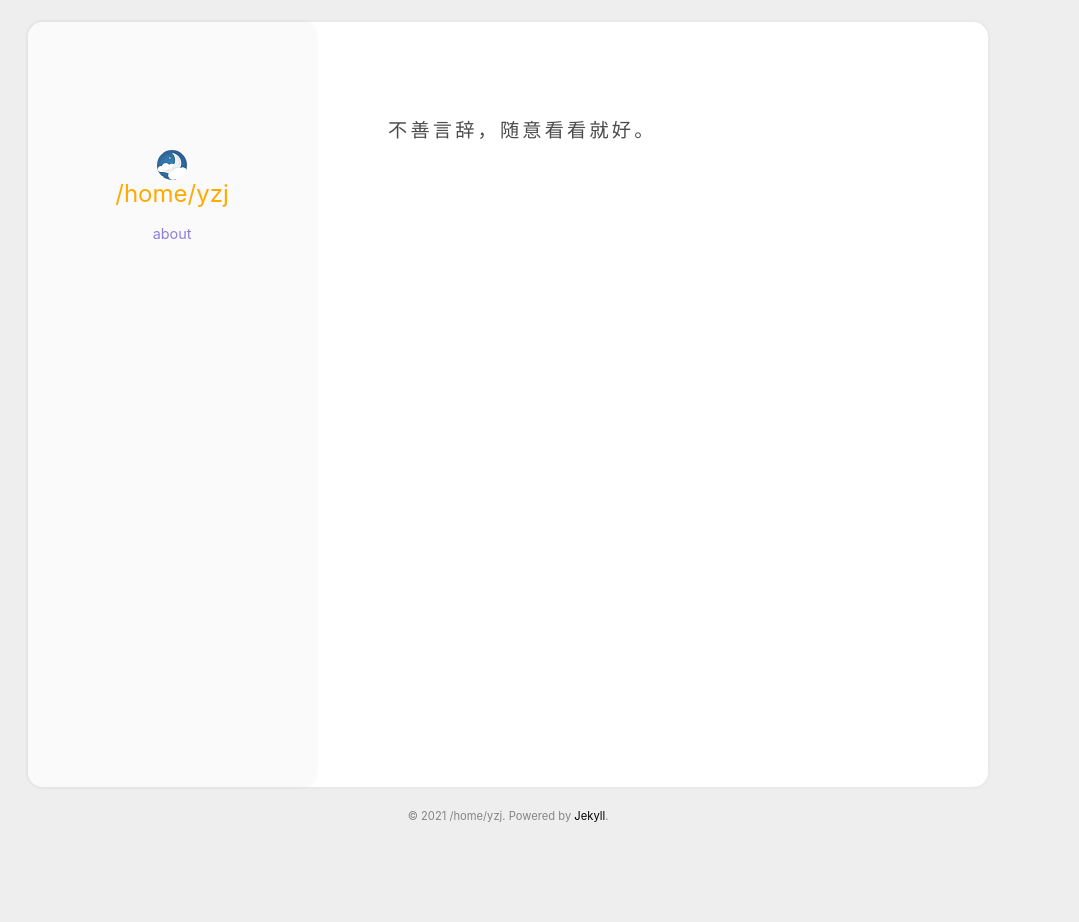
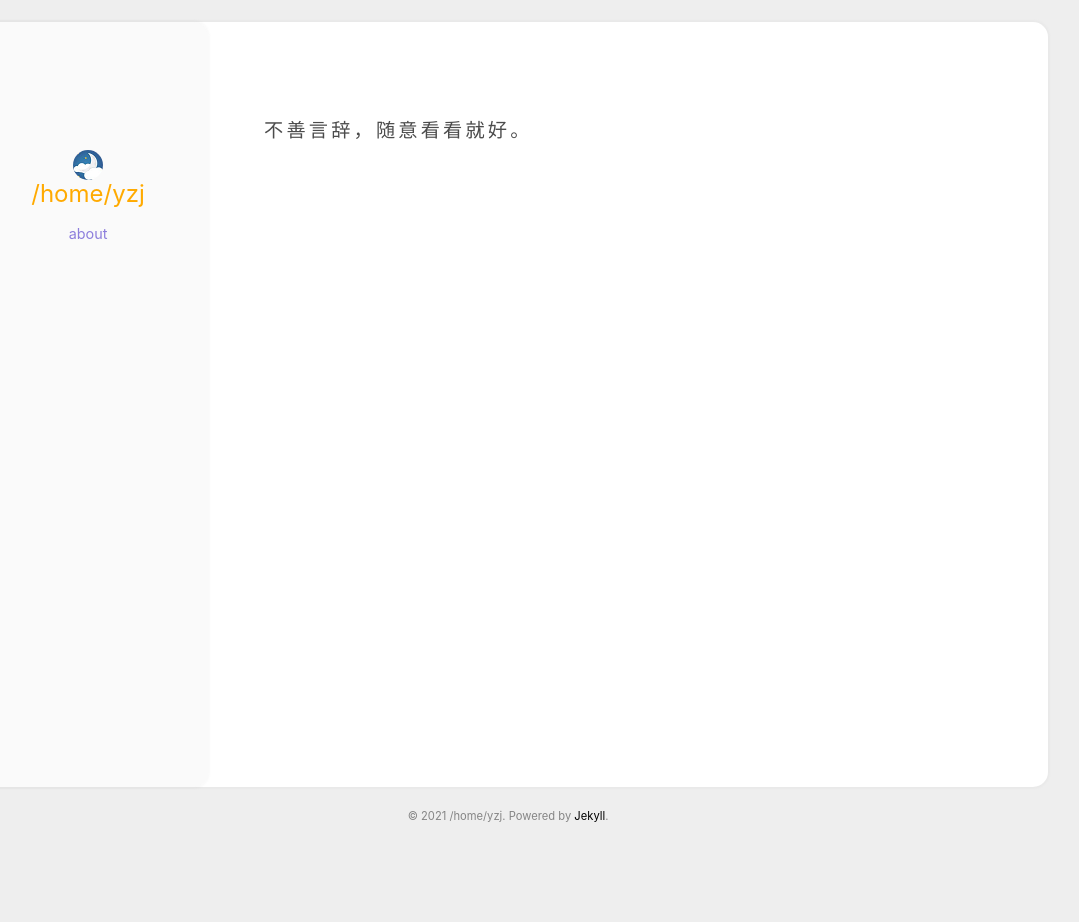
Before and after one commit to wine99/wine99.github.io, a Jekyll site: the page built from index.html, in a window 1280 px wide. Shown: the whole page, without its empty margins (132-1211 px from the left). Built offline with Jekyll 4.4.1, drawn with Linux system fonts in a browser that asks for light colours.

Commit message:
modify style on large screen

```diff
--- a/assets/css/main.scss
+++ b/assets/css/main.scss
@@ -150,7 +150,8 @@ img {
     @include breakpoint(medium) {
         margin-left: auto;
         margin-right: auto;
-        max-width: 960px;
+        // max-width: 960px;
+        max-width: 1080px;
         padding-top: 2.5rem;
     }
 
@@ -165,8 +166,10 @@ img {
     padding: 0.5rem;
 
     @include breakpoint(medium) {
-        margin-left: 22rem;
-        margin-right: 4rem;
+        // margin-left: 22rem;
+        margin-left: 18rem;
+        // margin-right: 4rem;
+        margin-right: 3rem;
     }
 
     .index-intro {
@@ -248,7 +251,8 @@ img {
 
     @include breakpoint(medium) {
         max-width: 30rem;
-        margin-top: 5rem;
+        // margin-top: 5rem;
+        margin-top: 3rem;
     }
 
     @include mobile-only {
@@ -303,7 +307,8 @@ img {
     }
 
     @include breakpoint(medium) {
-        width: 18rem;
+        // width: 18rem;
+        width: 15rem;
         height: 100%;
         min-height: 100%;
     }
@@ -510,7 +515,8 @@ img {
 
     @include breakpoint(medium) {
         max-width: 33rem;
-        margin-top: 5rem;
+        // margin-top: 5rem;
+        // margin-top: 5rem;
     }
 
     @include mobile-only {
```
